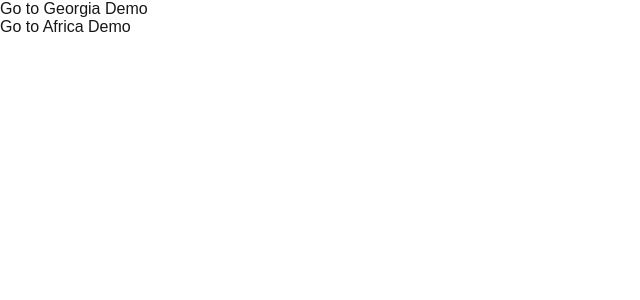
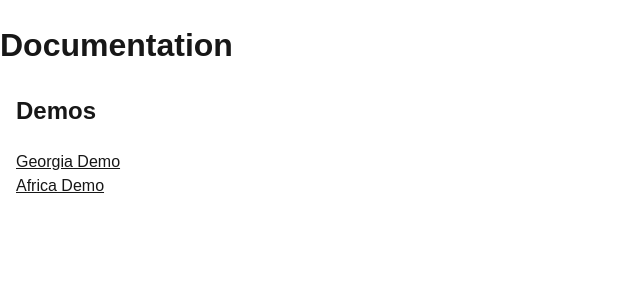
Before and after one commit to Gisat/deckgl-layers, a Next.js app: page / in a window 1280 px wide. Shown: the top 300 px of the page, without its empty margins (0-640 px from the left). Built offline with nearby package versions, Linux system fonts and the light colour scheme.

Commit message:
Add basic navigation to home & all demos

```diff
--- a/package.json
+++ b/package.json
@@ -16,6 +16,8 @@
     "@deck.gl/layers": "^9.1.8",
     "@deck.gl/mesh-layers": "^9.0.33",
     "@deck.gl/react": "^9.1.8",
+	"@mantine/hooks": "^8.2.7",
+	"@mantine/core": "^8.2.7",
     "@types/proj4": "^2.5.6",
     "classnames": "^2.5.1",
     "geotiff": "^2.1.3",
--- a/src/app/demos/africa/page.tsx
+++ b/src/app/demos/africa/page.tsx
@@ -12,7 +12,6 @@ const IS_DEBUG_MODE = false
 // demo page
 export default function AfricaDemoPage() {
   return (
-      <main>
 	  <CogMap
 		  cogUrl={useAfricaUrl()}
 		  renderingDecider={useAfricaRenderingScaleDecider({debugMode: IS_DEBUG_MODE})}
@@ -20,6 +19,5 @@ export default function AfricaDemoPage() {
 		  viewState={useAfricaMapDefaults()}
 		  band={useAfricaBands()}
 	  />
-      </main>
   );
 }
--- a/src/app/demos/georgia/page.tsx
+++ b/src/app/demos/georgia/page.tsx
@@ -12,7 +12,6 @@ const IS_DEBUG_MODE = true
 // demo page
 export default function GeorgiaDemo() {
   return (
-      <main className="dgl-georgia-wrapper">
 	  <CogMap
 		  cogUrl={useGeorgiaCogUrl()}
 		  renderingDecider={useGeorgiaRenderingDecider({debugMode: IS_DEBUG_MODE})}
@@ -20,6 +19,5 @@ export default function GeorgiaDemo() {
 		  viewState={georgiaDefaultMapState()}
 		  band={useGeorgiaBands()}
 	  />
-      </main>
   );
 }
--- a/src/app/globals.css
+++ b/src/app/globals.css
@@ -24,15 +24,8 @@ body {
   -moz-osx-font-smoothing: grayscale;
 }
 
-* {
-  box-sizing: border-box;
-  padding: 0;
-  margin: 0;
-}
-
 a {
   color: inherit;
-  text-decoration: none;
 }
 
 @media (prefers-color-scheme: dark) {
--- a/src/app/layout.tsx
+++ b/src/app/layout.tsx
@@ -1,5 +1,7 @@
 import type { Metadata } from "next";
 import { Geist, Geist_Mono } from "next/font/google";
+import {MantineProvider} from "@mantine/core";
+import '@mantine/core/styles.css';
 import "./globals.css";
 
 const geistSans = Geist({
@@ -25,7 +27,9 @@ export default function RootLayout({
   return (
     <html lang="en">
       <body className={`${geistSans.variable} ${geistMono.variable}`}>
-        {children}
+		  <MantineProvider>
+			{children}
+		  </MantineProvider>
       </body>
     </html>
   );
--- a/src/app/page.tsx
+++ b/src/app/page.tsx
@@ -1,10 +1,10 @@
+import {Navigation} from "@features/shared/components/Navigation/Navigation";
 
 export default function Home() {
   return (
       <main>
-        <a href="/demos/georgia">Go to Georgia Demo</a>
-        <br />
-        <a href="/demos/africa">Go to Africa Demo</a>
+		  <h1>Documentation</h1>
+        <Navigation hideHomeLink/>
       </main>
   );
 }
--- /dev/null
+++ b/src/features/shared/components/Navigation/Navigation.css
@@ -0,0 +1,9 @@
+.dgl-Navigation {
+    margin: 1rem;
+}
+
+.dgl-Navigation ul {
+    margin-left: 0;
+    list-style: none;
+    padding-left: 0;
+}
--- /dev/null
+++ b/src/features/shared/components/Navigation/Navigation.tsx
@@ -0,0 +1,17 @@
+import Link from "next/link";
+import "./Navigation.css";
+
+export const Navigation = ({hideHomeLink}: {hideHomeLink: boolean}) => {
+	return (
+		<nav className="dgl-Navigation">
+			<ul>
+				{!hideHomeLink && <li><Link href="/">Home</Link></li>}
+			</ul>
+			<h2>Demos</h2>
+			<ul>
+				<li><Link href="/demos/georgia">Georgia Demo</Link></li>
+				<li><Link href="/demos/africa">Africa Demo</Link></li>
+			</ul>
+		</nav>
+	);
+}
```
Also changed, not shown: src/app/demos/layout.tsx (added, +16 -0 lines), src/features/shared/components/FloatingNavigation/FloatingNavigation.css (added, +7 -0 lines), src/features/shared/components/FloatingNavigation/FloatingNavigation.tsx (added, +27 -0 lines), 1 other file (tests, documents, lock files or other folders). Lines whose indentation alone changed are shown as unchanged.
